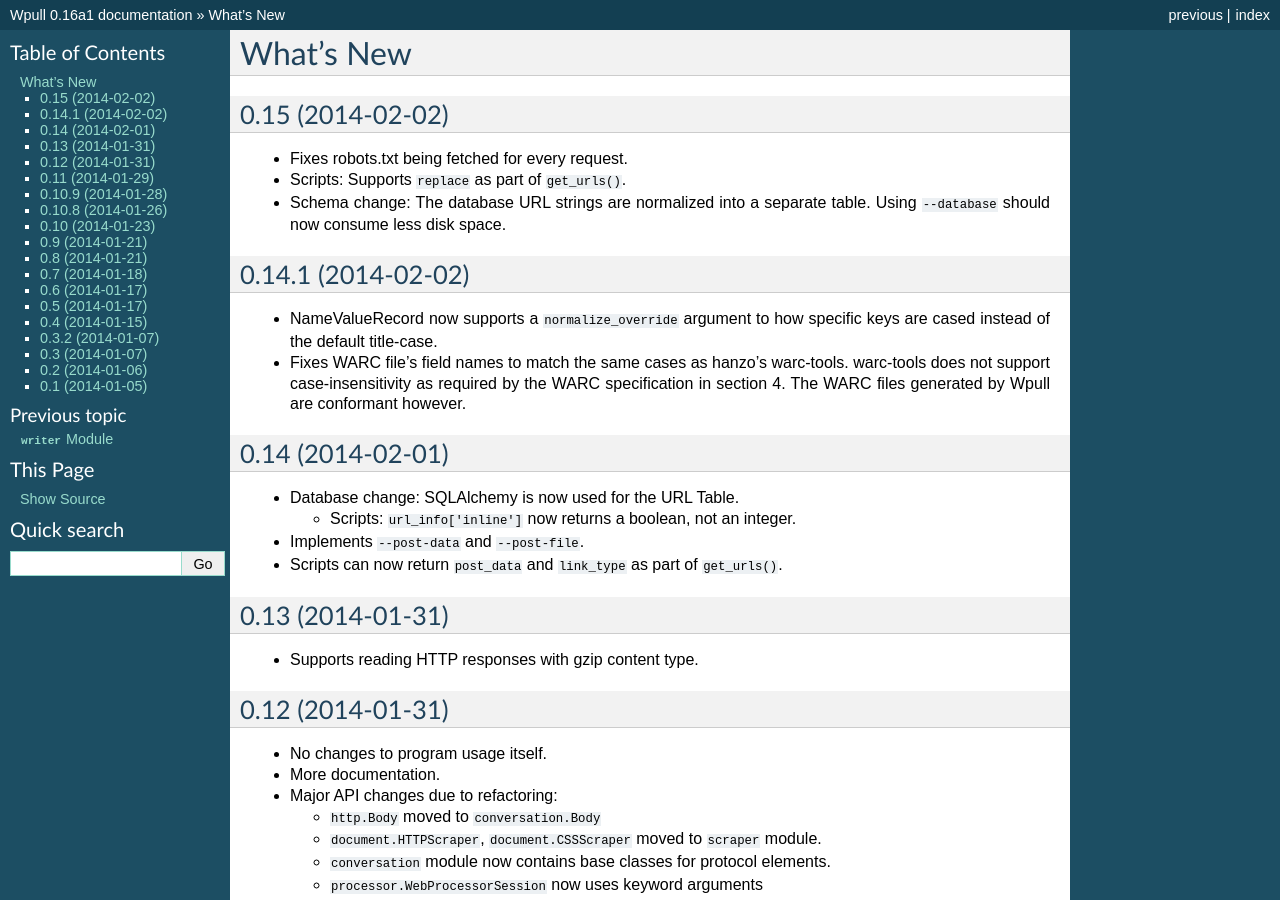
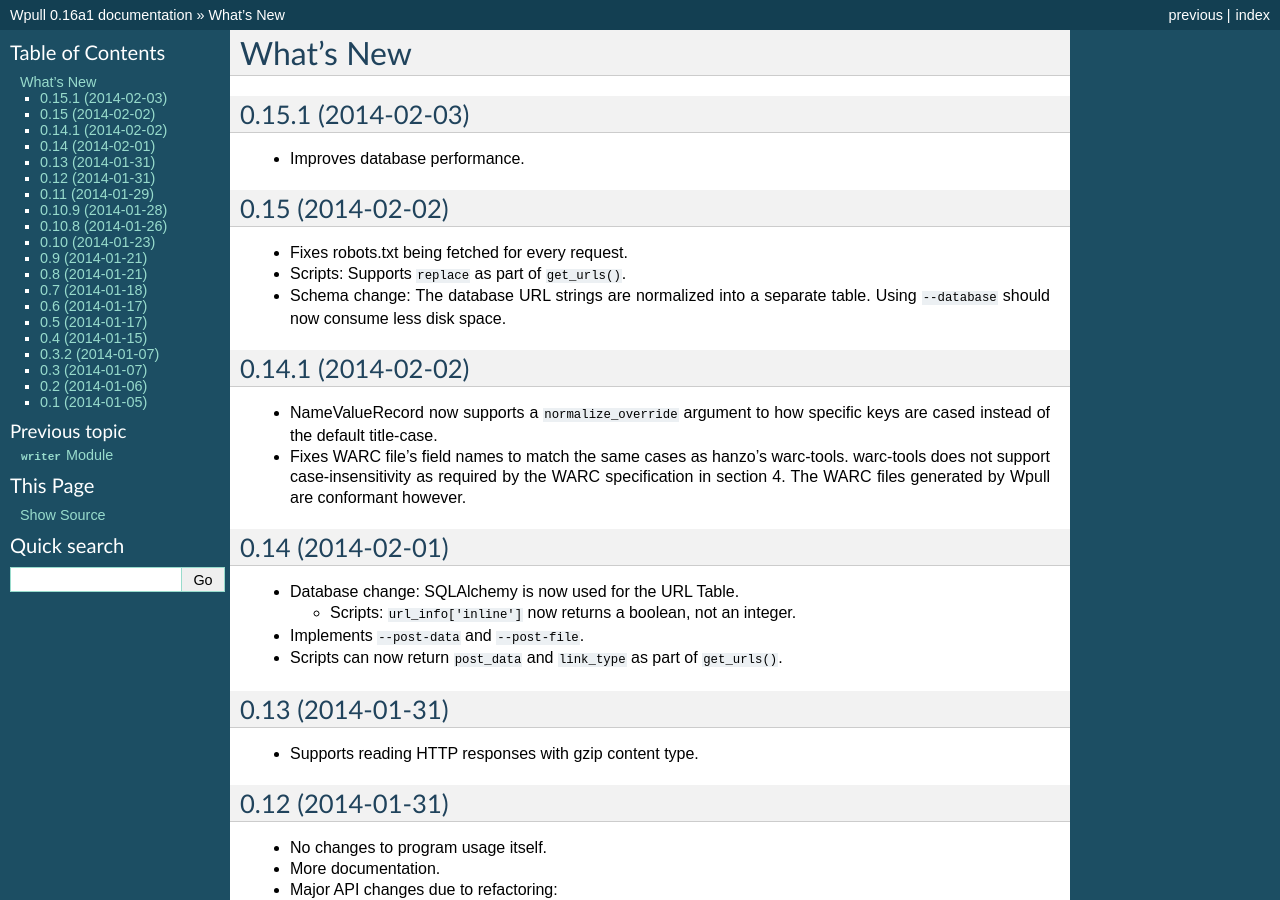
Before and after one commit to ArchiveTeam/wpull, a Sphinx documentation site: the page built from doc/changelog.rst, in a window 1280 px wide and 900 px high. Built offline with Sphinx 7.4.7, drawn with Linux system fonts in a browser that asks for light colours.

Commit message:
changelog: Updates latest to 0.15.1.

```diff
--- a/doc/changelog.rst
+++ b/doc/changelog.rst
@@ -1,6 +1,12 @@
 ==========
 What's New
 ==========
+
+0.15.1 (2014-02-03)
+===================
+
+* Improves database performance.
+
 
 0.15 (2014-02-02)
 =================
```
